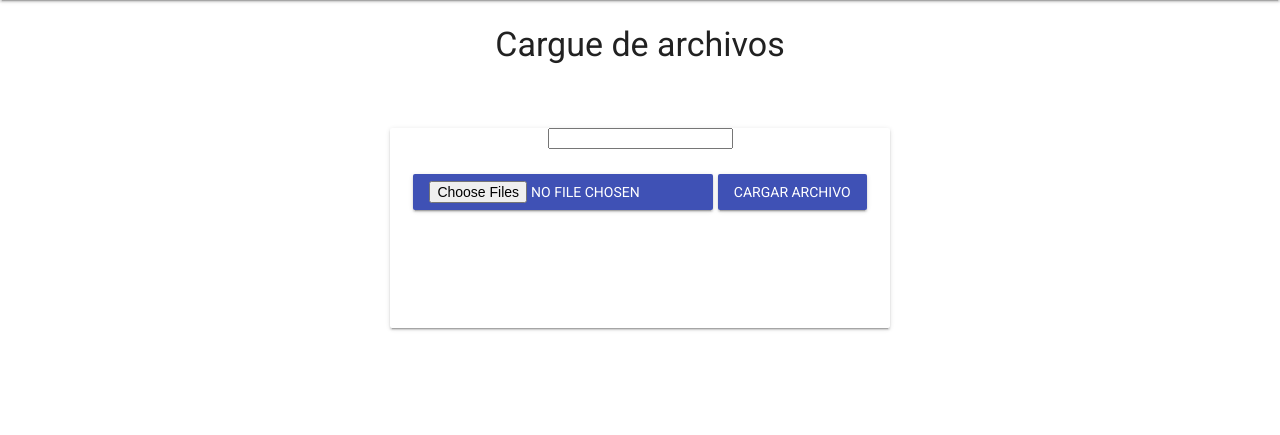
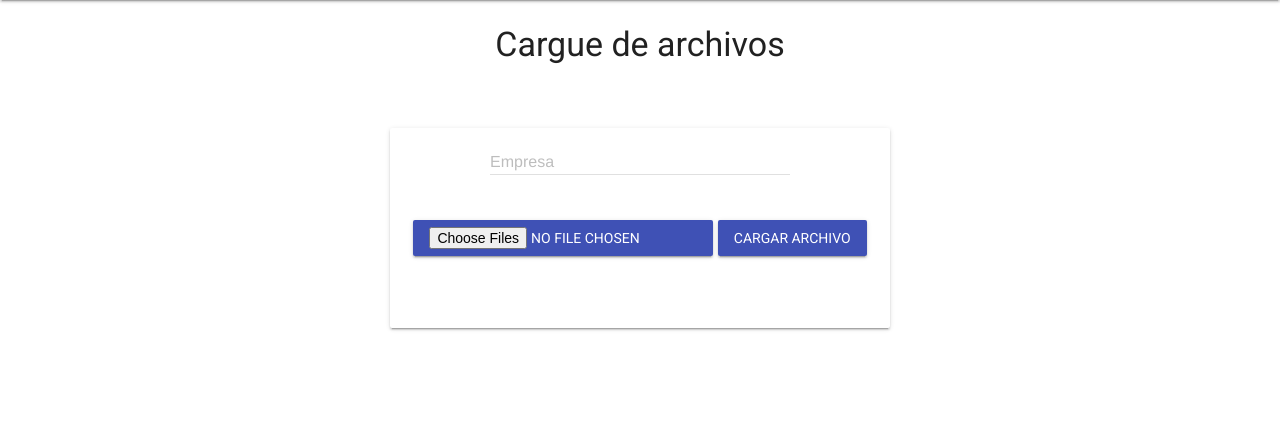
Before and after one commit to julianqrubo/docserver, a PHP site: page /formUploadFiles.php in a window 1280 px wide. Shown: the part 64-499 px from the top of the page. Run offline with PHP 8.4, Linux system fonts and the light colour scheme; a user stored in the database is signed in; some libraries are stand-ins or nearby versions.

Commit message:
probando el autocompletado

```diff
--- a/formUploadFiles.php
+++ b/formUploadFiles.php
@@ -11,26 +11,6 @@ include './header.php';
 <html lang="en">
     <head>
         <meta charset="utf-8">
-        <link type="text/css" rel="stylesheet" href="css/jquery-ui-1.8.4.custom.css" />
-        <script src="js/jquery-2.2.4.js"></script>
-        <script src="js/jquery-2.2.4.min.js"></script>
-        <script src="js/jquery-ui-1.8.4.custom.min.js"></script>
-        <script type="text/javascript">
-            /*$(function () {
-                $("#companyId").autocomplete({
-                    //source: 'ajax.php',
-                    source: ('Jose', 'Luis', 'Maria'),
-                    select: function (event, ui) {
-                        $('#companyResult').slideUp('slow', function () {
-                            $('#companyResult').html(
-                                    '<h2>Detalles de usuario</h2>' + '<strong>Nombre: </strong>' + ui.item.name + '<br/>'
-                                    );
-                        });
-                        $('#companyResult').slideDown('slow');
-                    }
-                });
-            });*/
-        </script>
         <title>Cargue de archivos</title>
     </head>
     <body>
@@ -38,11 +18,10 @@ include './header.php';
         <div class="demo-card-wide mdl-card mdl-shadow--2dp" style="margin-left: auto; margin-right: auto; margin-top: 5%; width: 500px">
             <div style="text-align: center;">
                 <form method="POST" action="upload.php" id="uploadFiles-form" enctype="multipart/form-data">
-                    <div>
-                        <input type="text" id="companyId" name="companyId" />
-                    </div>
-                    <div id="companyResult">
-
+                    <div class="mdl-textfield mdl-js-textfield mdl-textfield--floating-label">
+                        <input class="mdl-textfield__input" type="text" id="companyId_raw" name="companyId_raw">
+                        <input type="hidden" id="companyId" name="companyId">
+                        <label class="mdl-textfield__label" for="companyId">Empresa</label>
                     </div>
                     <div style="margin-left: auto; margin-right: auto; margin-top: 5%;">
                         <input type="file" name="fileToUpload[]" id="fileToUpload" multiple="multiple" class="mdl-button mdl-js-button mdl-button--raised mdl-button--colored mdl-js-ripple-effect">
```
Also changed, not shown: ajax.php (deleted, +0 -9 lines).
